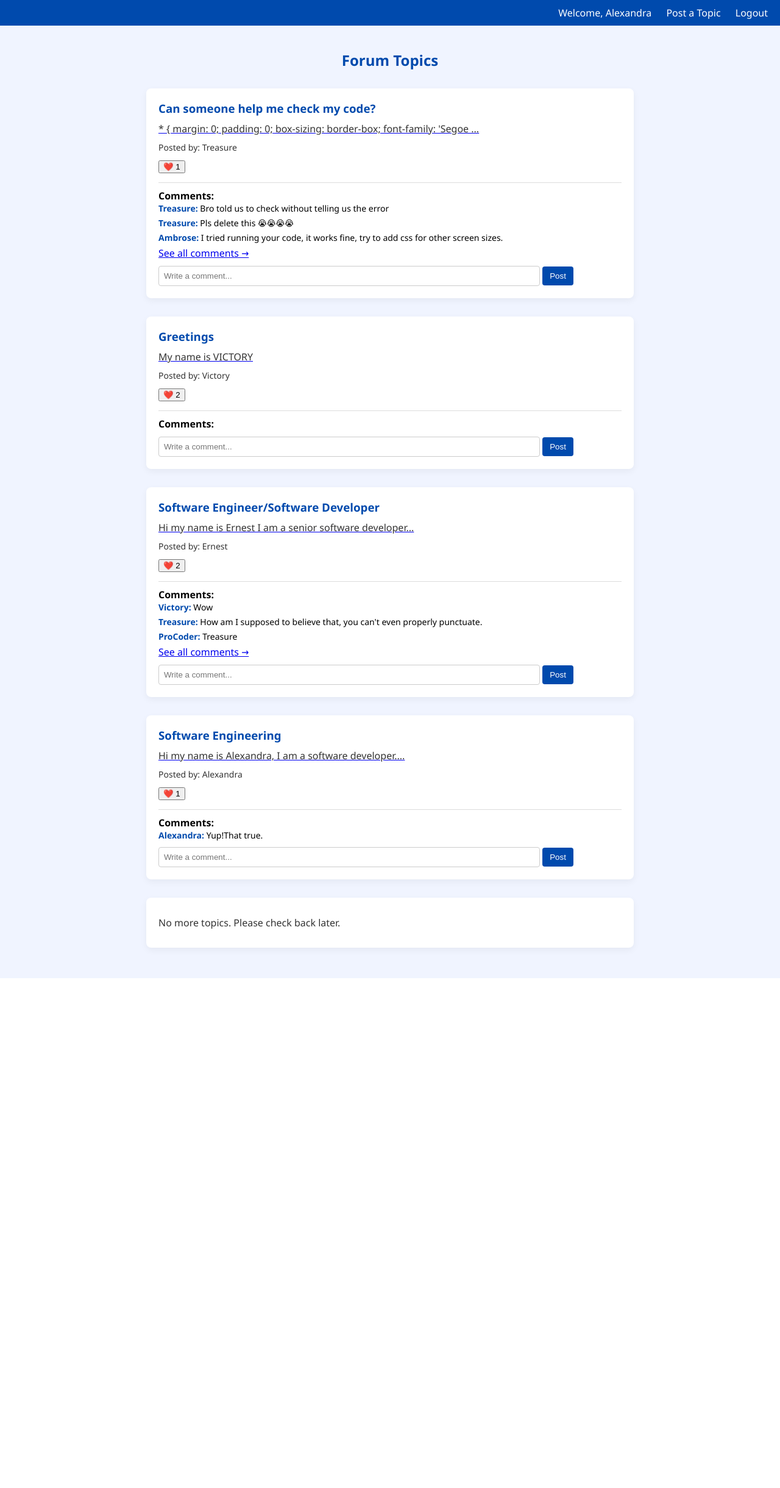
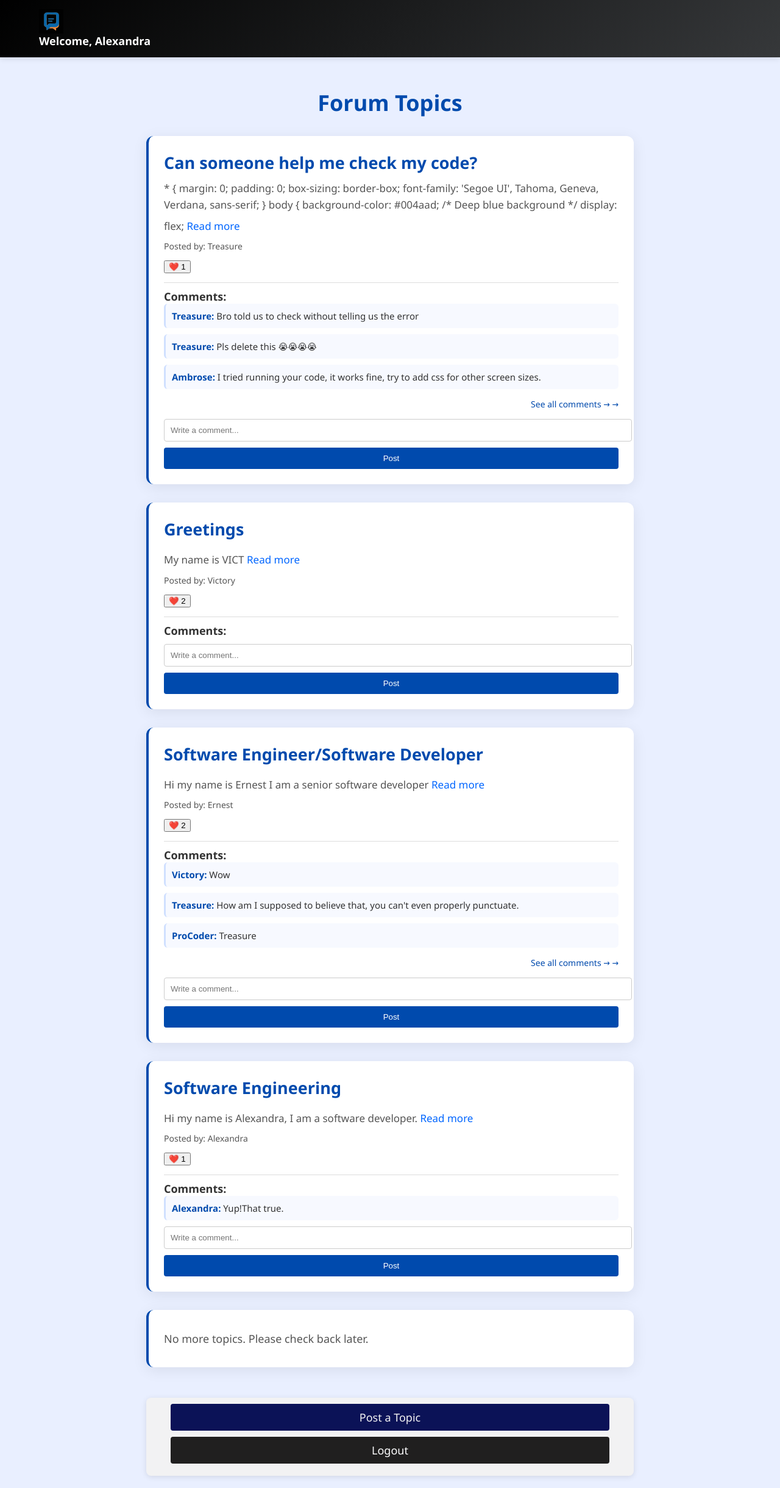
Before and after one commit to Syrillings/Ramblr, a Flask app: page /home in a window 1280 px wide. Shown: the whole page at 61% size. Before the commit the page ends 1604 px from the top, so only its background shows below. Run offline with Flask 3, Linux system fonts and the light colour scheme; a user stored in the database is signed in; data comes from the database, SQL or seed files in the repository; both versions use the stored data as it was after the commit.

Commit message:
Made modifications to the UI of home and topic details page

```diff
--- a/app.py
+++ b/app.py
@@ -84,7 +84,7 @@ def home():
 
     for topic in topics_raw:
         topic_id, username, title, content, like_count = topic
-        truncated_content = content[:100] + '...' if len(content) > 40 else content
+        truncated_content = content[:250] + '...' if len(content) > 40 else content
         liked_by_user = topic_id in user_liked_topic_ids
 
         topics.append({
--- a/templates/home.html
+++ b/templates/home.html
@@ -2,56 +2,88 @@
 <html lang="en">
 <head>
   <meta charset="UTF-8">
+  <meta name="viewport" content="width=device-width, initial-scale=1.0">
   <title>Home - Forum</title>
   <style>
     body {
       font-family: 'Segoe UI', Tahoma, Geneva, Verdana, sans-serif;
-      background-color: #f0f4ff;
+      background-color: #e9efff;
       margin: 0;
       padding: 0;
+      font-size: 18px;
+      color: #333;
     }
     .container {
       max-width: 800px;
       margin: auto;
       padding: 20px;
+      display: flex;
+      flex-direction: column;
     }
     h2 {
       text-align: center;
       color: #004aad;
       margin-bottom: 30px;
+      font-size: 2em;
     }
     .post {
       background-color: white;
-      padding: 20px;
-      border-radius: 8px;
+      padding: 25px;
+      border-radius: 12px;
       margin-bottom: 30px;
-      box-shadow: 0 4px 12px rgba(0,0,0,0.05);
+      box-shadow: 0 5px 25px rgba(0, 0, 0, 0.08);
+      transition: all 0.3s ease;
+      border-left: 4px solid #004aad;
+    }
+    .post:hover {
+      transform: scale(1.02);
     }
     .post h3 {
       margin: 0;
       color: #004aad;
+      font-size: 1.5em;
     }
     .post p {
       margin: 10px 0;
-      color: #333;
+      color: #555;
     }
     .username {
       font-size: 14px;
-      color: #555;
+      color: #777;
     }
     .top-nav {
-      background-color: #004aad;
+      background: linear-gradient(135deg, #000000 0%, #36383a 100%);
       color: white;
-      padding: 10px 20px;
-      text-align: right;
+      padding: 15px 5%;
+      display: flex;
+      flex-direction: column;
+
+      box-shadow: 0 2px 10px rgba(0,0,0,0.1);
+      position: sticky;
+      top: 0;
+      z-index: 1000;
     }
     .top-nav a {
       color: white;
       margin-left: 20px;
       text-decoration: none;
+      transition: all 0.3s ease;
+      padding: 8px 16px;
+      border-radius: 4px;
+      font-weight: 500;
     }
     .top-nav a:hover {
-      text-decoration: underline;
+      background-color: rgba(255,255,255,0.15);
+    }
+    .nav-post-topic {
+      background-color: #0b1257;
+      color: #f2f2f3 !important;
+    }
+    .nav-logout {
+      background-color: #201f1f;
+    }
+    .nav-logout:hover {
+      background-color: #c06464;
     }
     .comments {
       margin-top: 15px;
@@ -59,28 +91,36 @@
       padding-top: 10px;
     }
     .comment {
-      font-size: 14px;
-      margin-bottom: 5px;
+      font-size: 15px;
+      margin-bottom: 10px;
+      padding: 10px;
+      background: #f7f9ff;
+      border-radius: 6px;
+      border-left: 3px solid #d0e0ff;
     }
     .comment strong {
       color: #004aad;
     }
     .comment-form {
       margin-top: 10px;
+      display: flex;
+      flex-direction: column;
     }
     .comment-form input[type="text"] {
-      width: 80%;
-      padding: 8px;
+      width: 100%;
+      padding: 10px;
       border-radius: 4px;
       border: 1px solid #ccc;
+      margin-bottom: 10px;
     }
     .comment-form button {
-      padding: 8px 12px;
+      padding: 10px;
       background-color: #004aad;
       color: white;
       border: none;
       border-radius: 4px;
       cursor: pointer;
+      transition: background-color 0.3s;
     }
     .comment-form button:hover {
       background-color: #003b8c;
@@ -94,13 +134,94 @@
       cursor: pointer;
       font-size: 16px;
     }
+    .view-comments-btn {
+      background: none;
+      border: none;
+      color: #004aad;
+      cursor: pointer;
+      font-size: 14px;
+      padding: 5px 0;
+      text-decoration: none;
+      transition: all 0.3s ease;
+    }
+    .view-comments-btn:hover {
+      color: #003b8c;
+      text-decoration: underline;
+    }
+    .view-comments-btn::after {
+      content: " →";
+      transition: transform 0.2s;
+    }
+    .view-comments-btn:hover::after {
+      transform: translateX(3px);
+    }
+    .topic-preview {
+      line-height: 1.6;
+      font-size: 17px;
+      color: #444;
+    }
+    .read-more {
+      display: inline-block;
+      margin-top: 8px;
+      color: #0066ff;
+      font-weight: 500;
+      text-decoration: none;
+      transition: color 0.2s;
+    }
+    .read-more:hover {
+      color: #004aad;
+      text-decoration: underline;
+    }
+    .bottom-nav{
+      display: flex;
+      flex-direction: column;
+      justify-content: space-between;
+      margin-top: 20px;
+      padding: 10px 5%;
+      background-color: #f2f2f3;
+      border-radius: 8px;
+      box-shadow: 0 2px 10px rgba(0,0,0,0.1);
+    }
+    .bottom-nav a {
+      color: #fcfcfd;
+      text-decoration: none;
+      padding: 10px;
+      border-radius: 4px;
+      transition: background-color 0.3s, color 0.3s;
+      margin-bottom: 10px;
+      text-align: center;
+    }
+    .bottom-nav a:hover {
+      background-color: rgba(0, 0, 0, 1.5);
+    }
+    @media (max-width: 600px) {
+      .top-nav {
+        flex-direction: column;
+        align-items: stretch;
+        gap: 10px;
+      }
+      .top-nav a {
+        margin: -1;
+        display: block;
+        text-align: center;
+      }
+      .post {
+        padding: 15px;
+      }
+      h2 {
+        font-size: 1.5em;
+      }
+      .comment-form input[type="text"]{
+        padding-right: 0px;
+
+    }
+  }
   </style>
 </head>
 <body>
   <div class="top-nav">
-    <span>Welcome, {{ session['username'] }}</span>
-    <a href="/post">Post a Topic</a>
-    <a href="/logout">Logout</a>
+      <img src="{{ url_for('static', filename='img/Rumblr-logo.jpeg') }}" alt="ramblr" style="width: 40px;">
+    <span style="font-weight: 700; font-size: large;">Welcome, {{ session['username'] }}</span>
   </div>
   <div class="container">
     <h2>Forum Topics</h2>
@@ -108,14 +229,17 @@
     {% for topic in topics %}
       <div class="post">
         <h3>{{ topic.title }}</h3>
-    <a href="/topic/{{ topic.id }}">
-      <p>{{ topic.truncated_content }}</p>
-    </a>
+        <p class="topic-preview">
+          <span>
+            {{ topic.truncated_content[:-3] }}
+          </span>
+          <a href="/topic/{{ topic.id }}" class="read-more">Read more</a>
+        </p>
         <p class="username">Posted by: {{ topic.username }}</p>
 
-      <button onclick="toggleLike('{{ topic.id }}')" id="like-btn-{{ topic.id }}">
-        <span id="like-icon-{{ topic.id }}">
-          {% if topic.likes > 0%}
+        <button onclick="toggleLike('{{ topic.id }}')" id="like-btn-{{ topic.id }}" class="like-btn">
+          <span id="like-icon-{{ topic.id }}" class="like-icon">
+            {% if topic.likes > 0 %}
               ❤️ {{ topic.likes }}
             {% else %}
               🤍
@@ -132,7 +256,9 @@
           {% endfor %}
 
           {% if comments.get(topic.id, [])|length >= 3 %}
-        <a href="/topic/{{ topic.id }}">See all comments →</a>
+            <div style="display: flex; flex-direction: row; justify-content: flex-end;">
+              <a href="/topic/{{ topic.id }}" class="view-comments-btn">See all comments →</a>
+            </div>
           {% endif %}
 
           <form class="comment-form" action="/comment/{{ topic.id }}" method="POST">
@@ -145,6 +271,10 @@
 
     <div class="post">
       <p>No more topics. Please check back later.</p>
+    </div>
+    <div class = "bottom-nav">
+      <a href="/post" class="nav-post-topic">Post a Topic</a>
+      <a href="/logout" class="nav-logout">Logout</a>
     </div>
   </div>
   <script>
@@ -168,9 +298,7 @@ function toggleLike(topicId) {
       })
       .catch(err => console.error("Toggle like error:", err));
     }
+
   </script>
-
-
-
 </body>
 </html>
```
Also changed, not shown: templates/topic_detail.html (+88 -2 lines), forum.db, static/img/Rumblr-logo.jpeg (added). Lines whose indentation alone changed are shown as unchanged.
